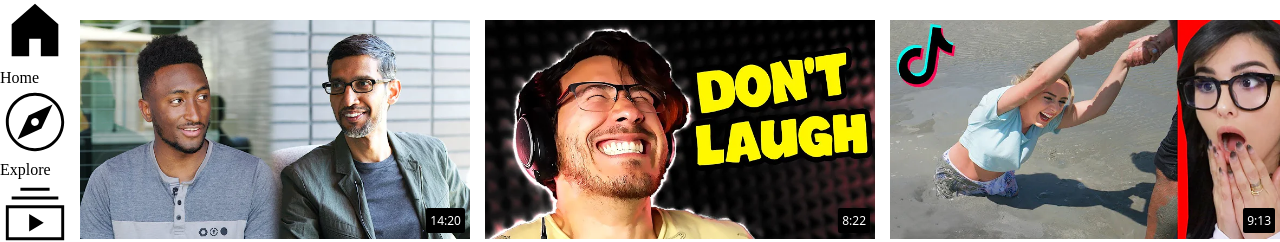
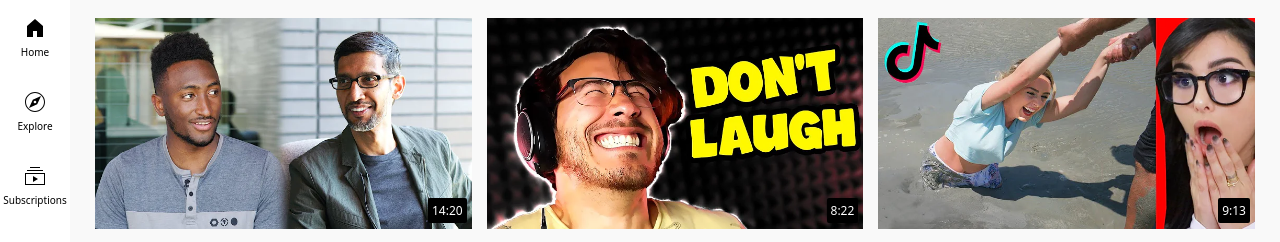
Before and after one commit to TheeBaranga/YouTube-clone-repository, a plain HTML site: page index.html in a window 1280 px wide. Shown: the part 60-302 px from the top of the page. Drawn offline with Linux system fonts and the light colour scheme.

Commit message:
Add files via upload

```diff
--- a/youtubeclone.css
+++ b/youtubeclone.css
@@ -2,6 +2,9 @@
     margin-bottom: 15px;
     width: 100%;
     position: relative;
+}
+.video-grid {
+    padding: 20px;
 }
 .video-time {
     background-color: black;
--- a/youtubegeneral.css
+++ b/youtubegeneral.css
@@ -5,6 +5,8 @@ p{
 }
 body {
     margin: 0;
-    padding-top: 80px;
-    padding-left: 80px;
+    padding-top: 58px;
+    padding-left: 75px;
+    padding-right: 5px;
+    background-color: #f9f9f9;
 }
--- a/youtubeheader.css
+++ b/youtubeheader.css
@@ -128,3 +128,25 @@ button{
     background-color: rgb(248, 248, 248);
     margin-left: 10px;
 }
+.sidebar {
+    padding-top: 5px;
+    z-index: 500;
+}
+.sidebar-link {
+    height: 74px;
+    display: flex;
+    flex-direction: column;
+    justify-content: center;
+    align-items: center;
+    font-family: system-ui, -apple-system, BlinkMacSystemFont, 'Segoe UI', Roboto, Oxygen, Ubuntu, Cantarell, 'Open Sans', 'Helvetica Neue', sans-serif;
+    font-size: 10px;
+
+}
+.sidebar-link:hover {
+    background-color: gray;
+}
+.sidebar-link img {
+    height: 24px;
+    margin-bottom: 5px;
+
+}
```
